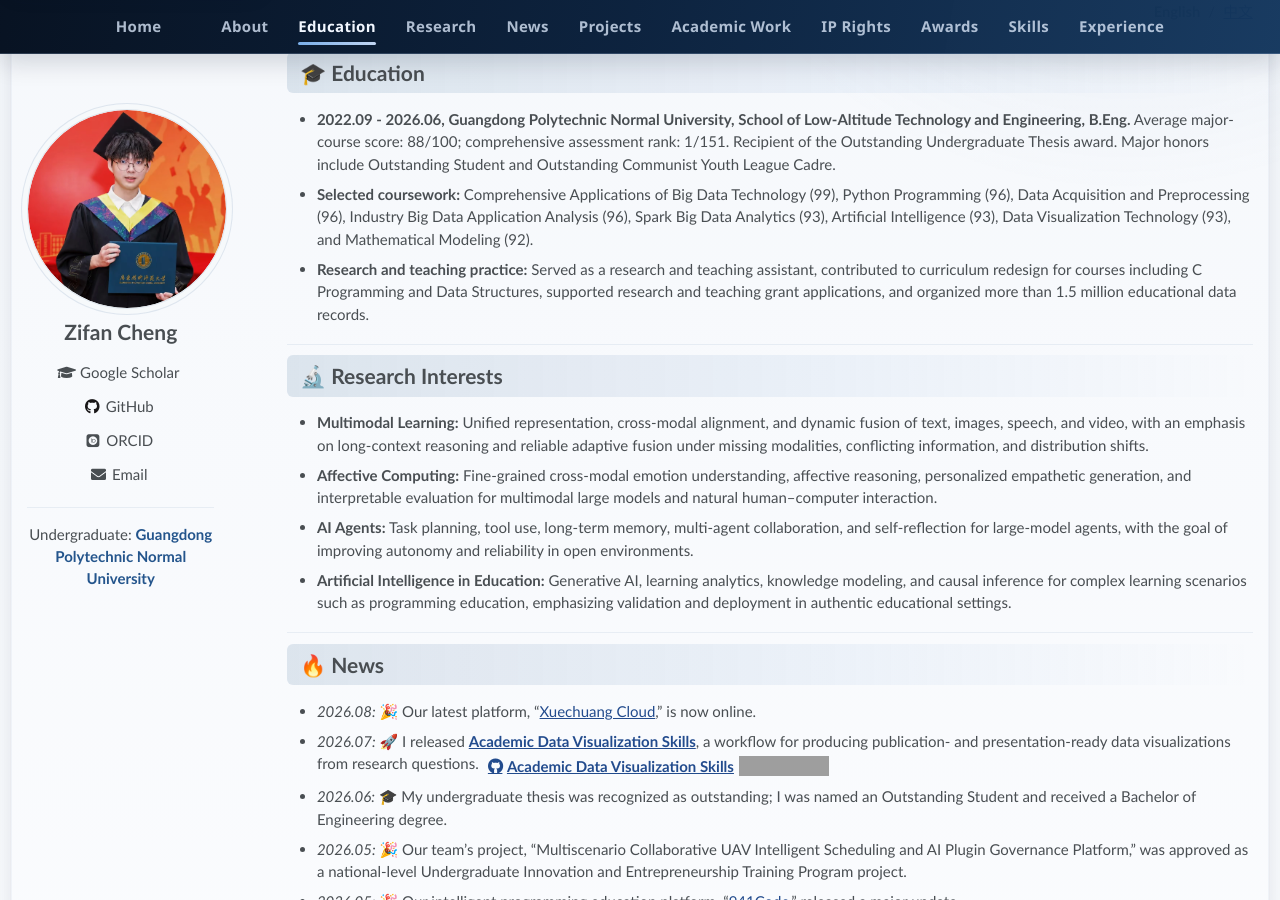
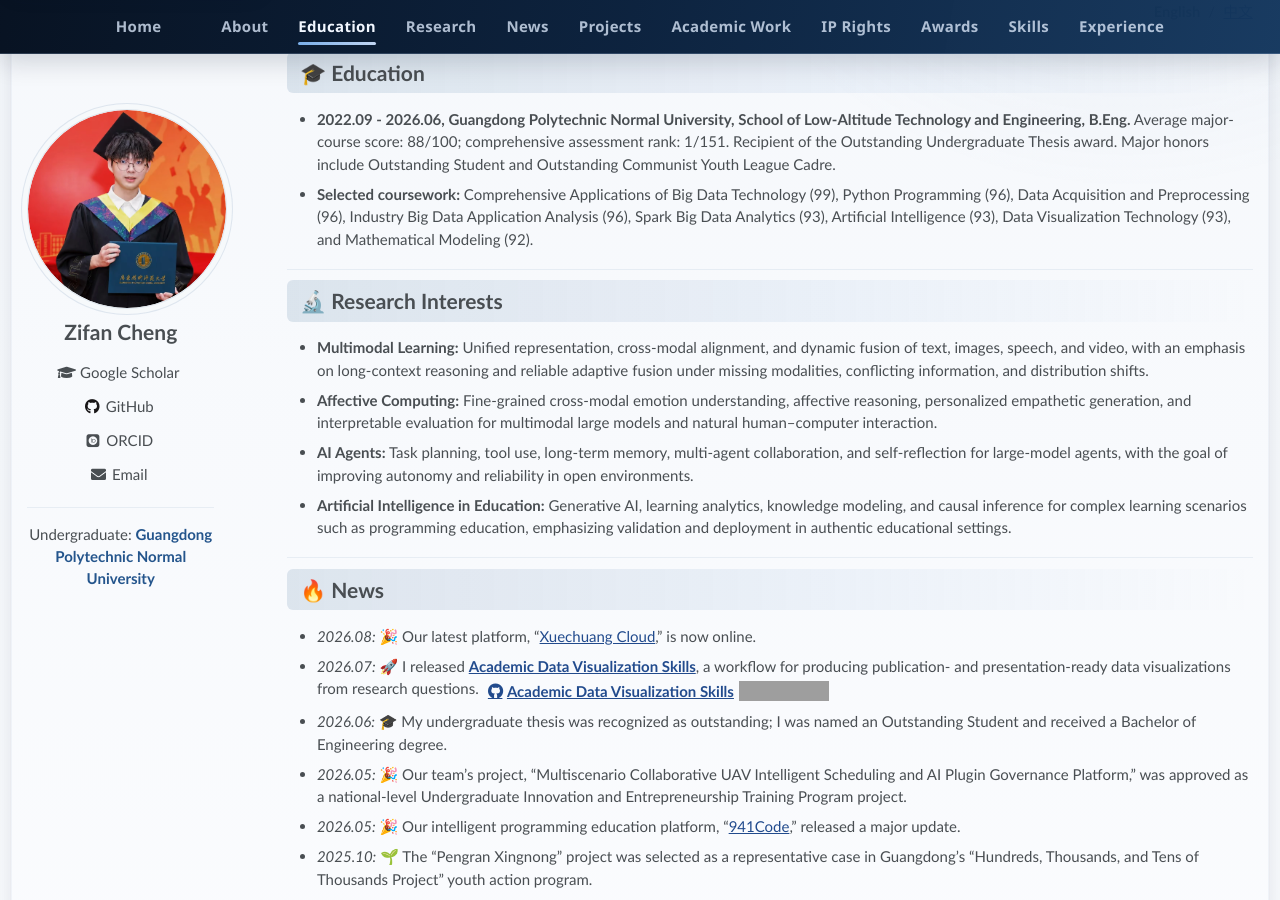
Before and after one commit to Starry-cz/Starry-cz.github.io, a Jekyll site: the page built from _pages/about-en.md, in a window 1280 px wide and 900 px high, scrolled down 425 px. Built offline with Jekyll 4.4.1, drawn with Linux system fonts in a browser that asks for light colours; some web fonts are replaced; grey boxes are pictures that could not be loaded.

Commit message:
删除教育背景中的科研与教学实践条目

```diff
--- a/_pages/about-en.md
+++ b/_pages/about-en.md
@@ -43,8 +43,6 @@ Contact: [chengzi@stu.gpnu.edu.cn](mailto:chengzi@stu.gpnu.edu.cn)
 - **2022.09 - 2026.06, Guangdong Polytechnic Normal University, School of Low-Altitude Technology and Engineering, B.Eng.** Average major-course score: 88/100; comprehensive assessment rank: 1/151. Recipient of the Outstanding Undergraduate Thesis award. Major honors include Outstanding Student and Outstanding Communist Youth League Cadre.
 
 - **Selected coursework:** Comprehensive Applications of Big Data Technology (99), Python Programming (96), Data Acquisition and Preprocessing (96), Industry Big Data Application Analysis (96), Spark Big Data Analytics (93), Artificial Intelligence (93), Data Visualization Technology (93), and Mathematical Modeling (92).
-
-- **Research and teaching practice:** Served as a research and teaching assistant, contributed to curriculum redesign for courses including C Programming and Data Structures, supported research and teaching grant applications, and organized more than 1.5 million educational data records.
 
 </section>
 
```
Also changed, not shown: _pages/about.md (+0 -2 lines).
